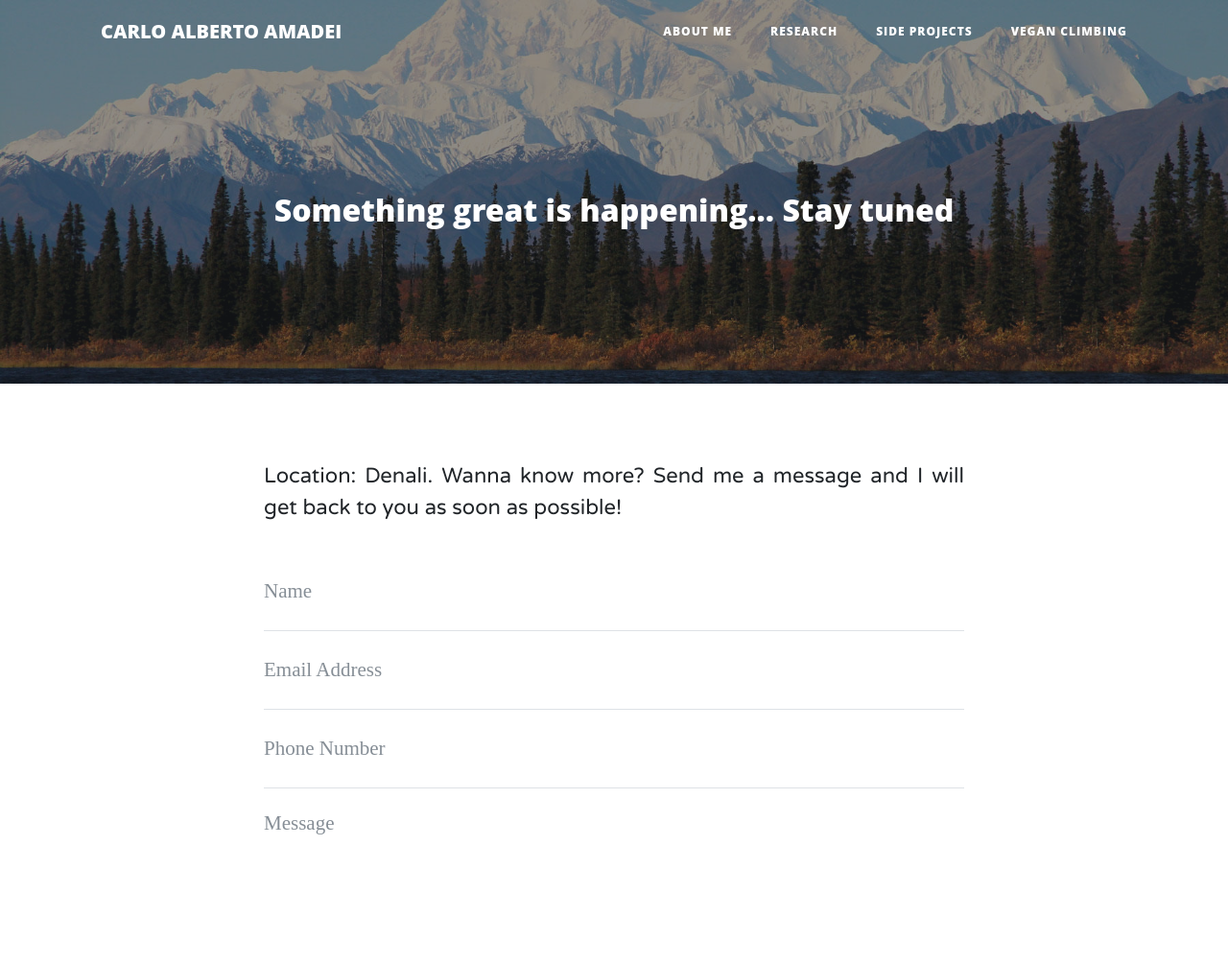
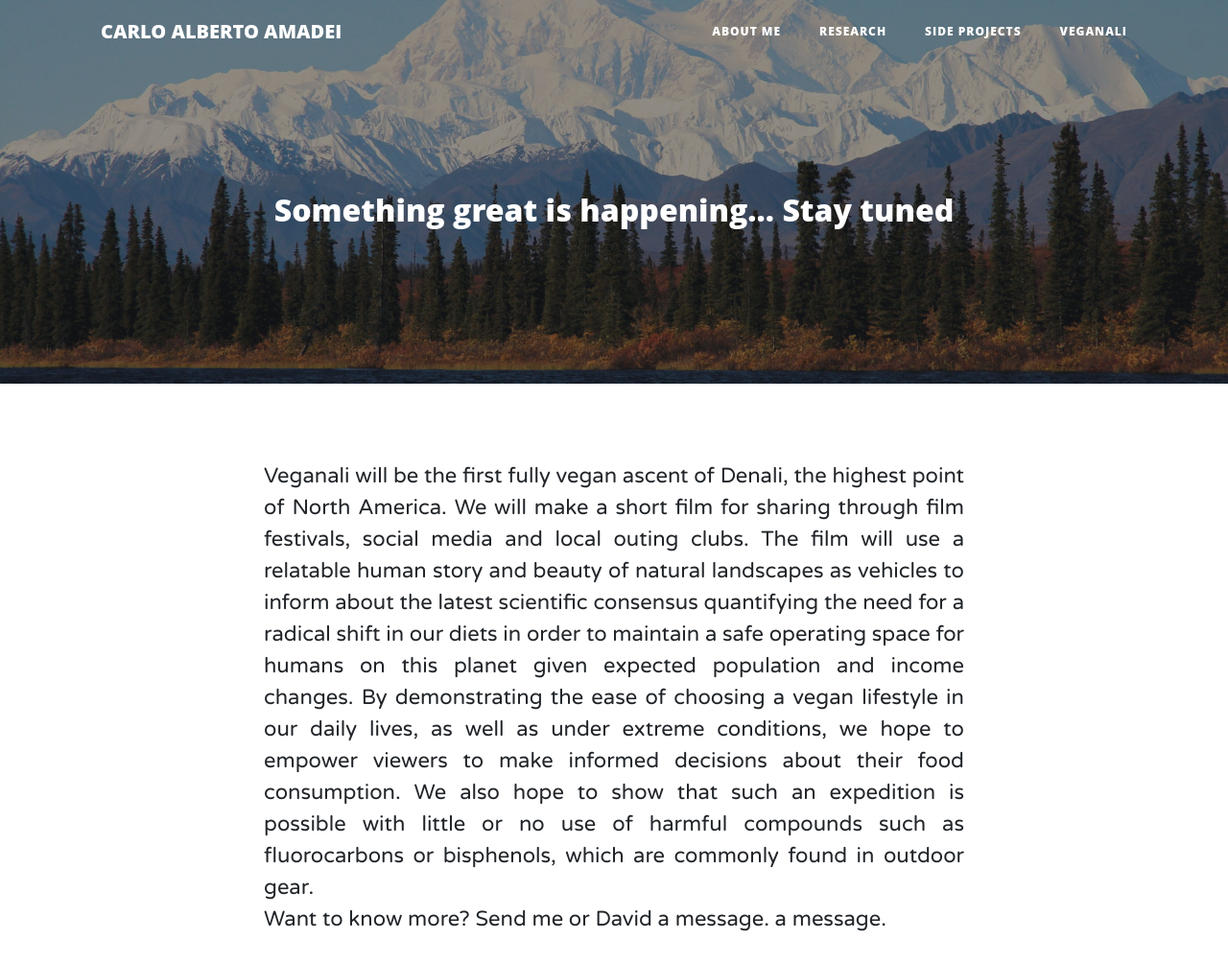
Before and after one commit to caamadei/caamadei.github.io, a website: page other.html in a window 1280 px wide. Shown: the top 1004 px of the page at 96% size. Drawn offline with Linux system fonts and the light colour scheme.

Commit message:
mod header

```diff
--- a/other.html
+++ b/other.html
@@ -45,7 +45,7 @@
               <a class="nav-link" href="side_projects.html">Side Projects</a>
             </li>
             <li class="nav-item">
-              <a class="nav-link" href="other.html">Vegan Climbing</a>
+              <a class="nav-link" href="other.html">Veganali</a>
             </li>
           </ul>
         </div>
@@ -70,7 +70,16 @@
     <div class="container">
       <div class="row">
         <div class="col-lg-8 col-md-10 mx-auto">
-          <p>Location: Denali. Wanna know more? Send me a message and I will get back to you as soon as possible!</p>
+          <p>Veganali will be the first fully vegan ascent of Denali, the highest point of North America. We will make a short film for sharing through film festivals, social media and local outing clubs. The film will use a relatable human story and beauty of natural landscapes as vehicles to inform about the latest scientific consensus quantifying the need for a radical shift in our diets in order to maintain a safe operating space for humans on this planet given expected population and income changes. By demonstrating the ease of choosing a vegan lifestyle in our daily lives, as well as under extreme conditions, we hope to empower viewers to make informed decisions about their food consumption.
+          We also hope to show that such an expedition is possible with little or no use of harmful compounds such as fluorocarbons or bisphenols, which are commonly found in outdoor gear.
+          <br>
+          Want to know more? Send me or
+          <a href="https://scholar.harvard.edu/davidding/home"> David  </a>
+          a message.
+
+
+
+           a message.</p>
           <!-- Contact Form - Enter your email address on line 19 of the mail/contact_me.php file to make this form work. -->
           <!-- WARNING: Some web hosts do not allow emails to be sent through forms to common mail hosts like Gmail or Yahoo. It's recommended that you use a private domain email address! -->
           <!-- To use the contact form, your site must be on a live web host with PHP! The form will not work locally! -->
```
Also changed, not shown: about.html (+1 -1 lines), index.html (+1 -1 lines), research.html (+1 -1 lines), side_projects.html (+1 -1 lines).
